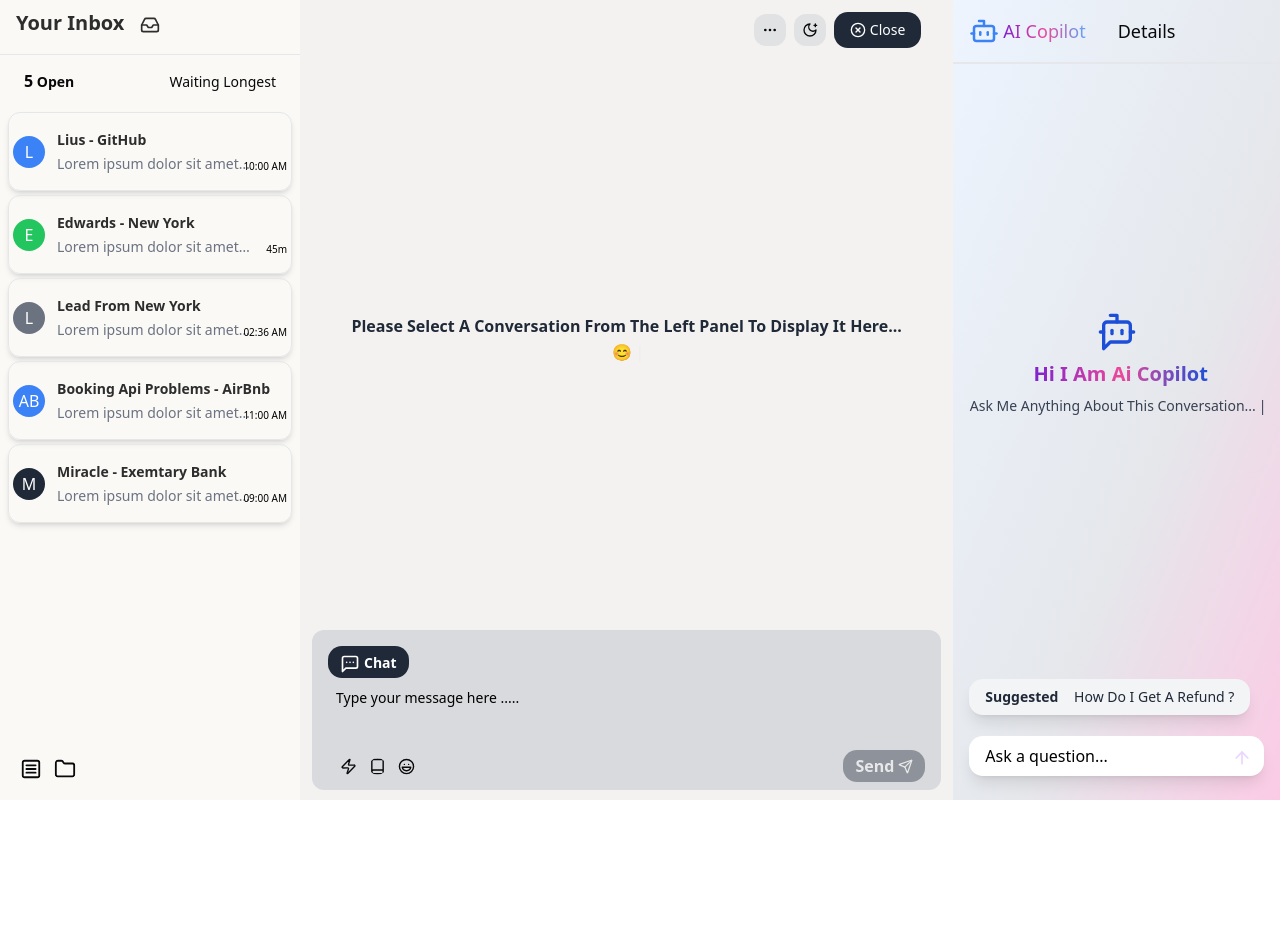
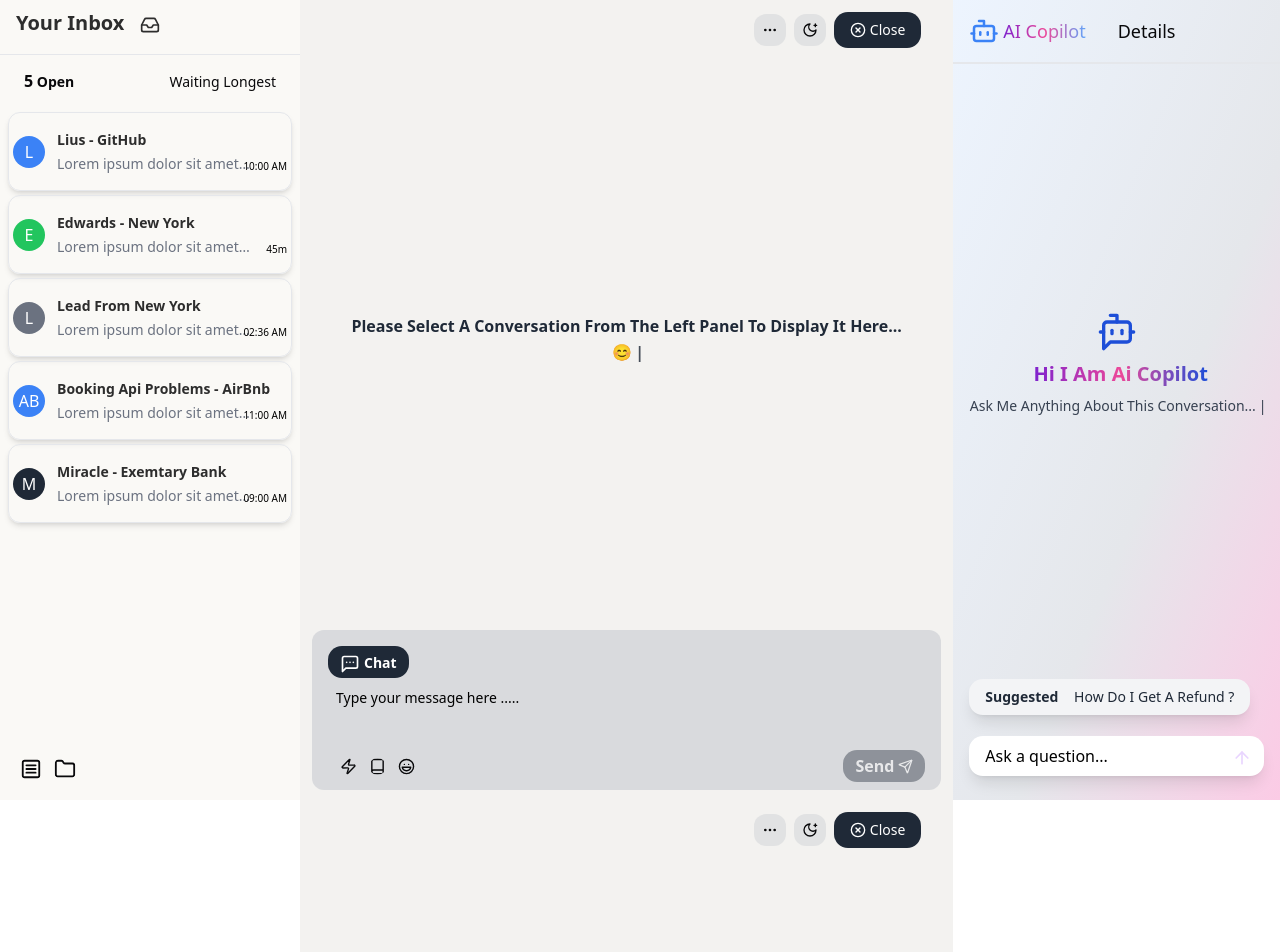
Before and after one commit to Adityasuryavanshi23/CHAT-UI, a React (Vite) app: page / in a window 1280 px wide. Shown: the top 952 px of the page. Before the commit the page ends 800 px from the top, so only its background shows below. Built offline with nearby package versions, Linux system fonts and the light colour scheme.

Commit message:
Duplicate MessageBox component in App.jsx

```diff
--- a/src/App.jsx
+++ b/src/App.jsx
@@ -17,6 +17,8 @@ function App() {
         <Sidebar openSidebar={openSidebar} setOpenSidebar={setOpenSidebar} />
         <div className="flex-[2] bg-gray-800/10 h-screen">
           <MessageBox />
+          <MessageBox />
+
 
         </div>
         <div
```
